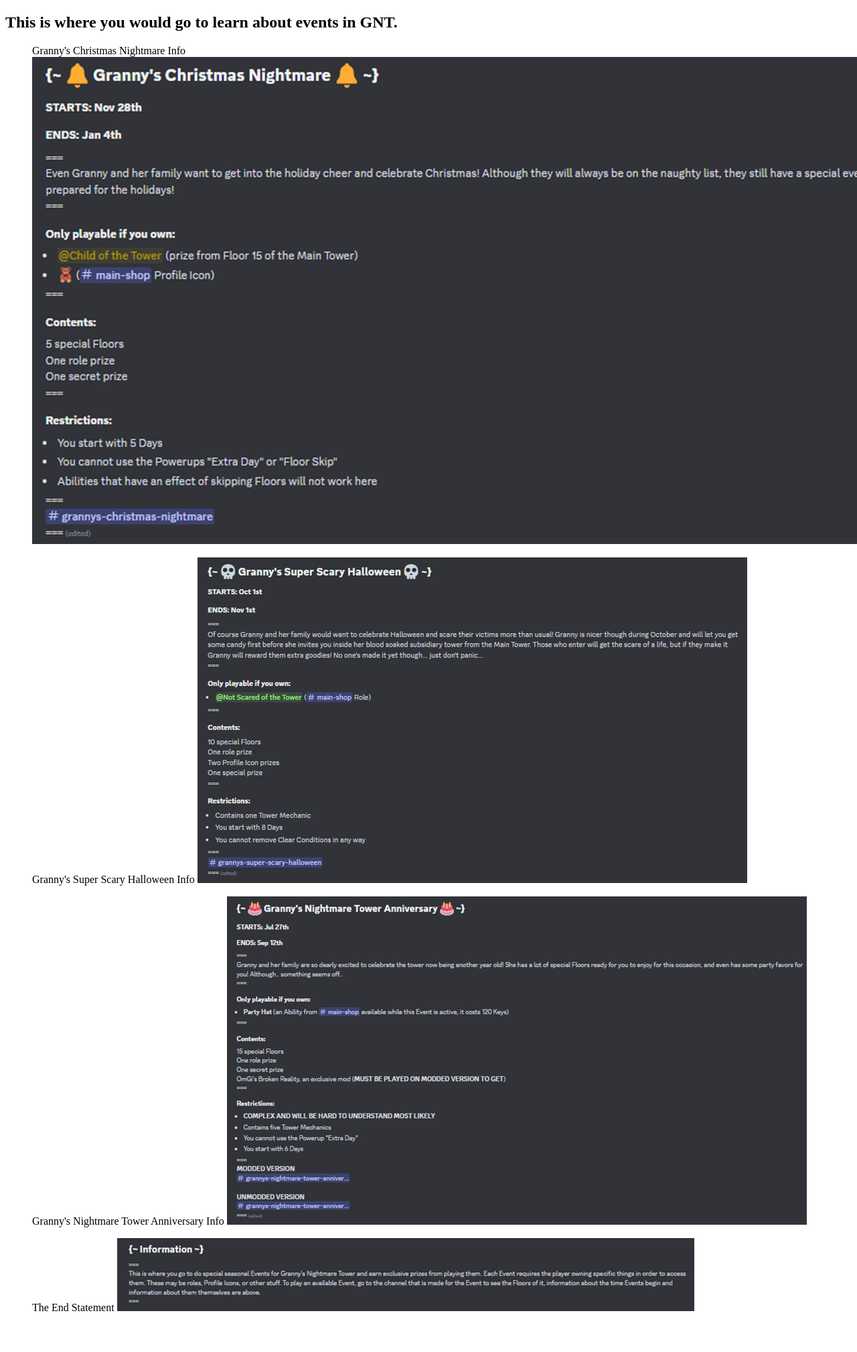
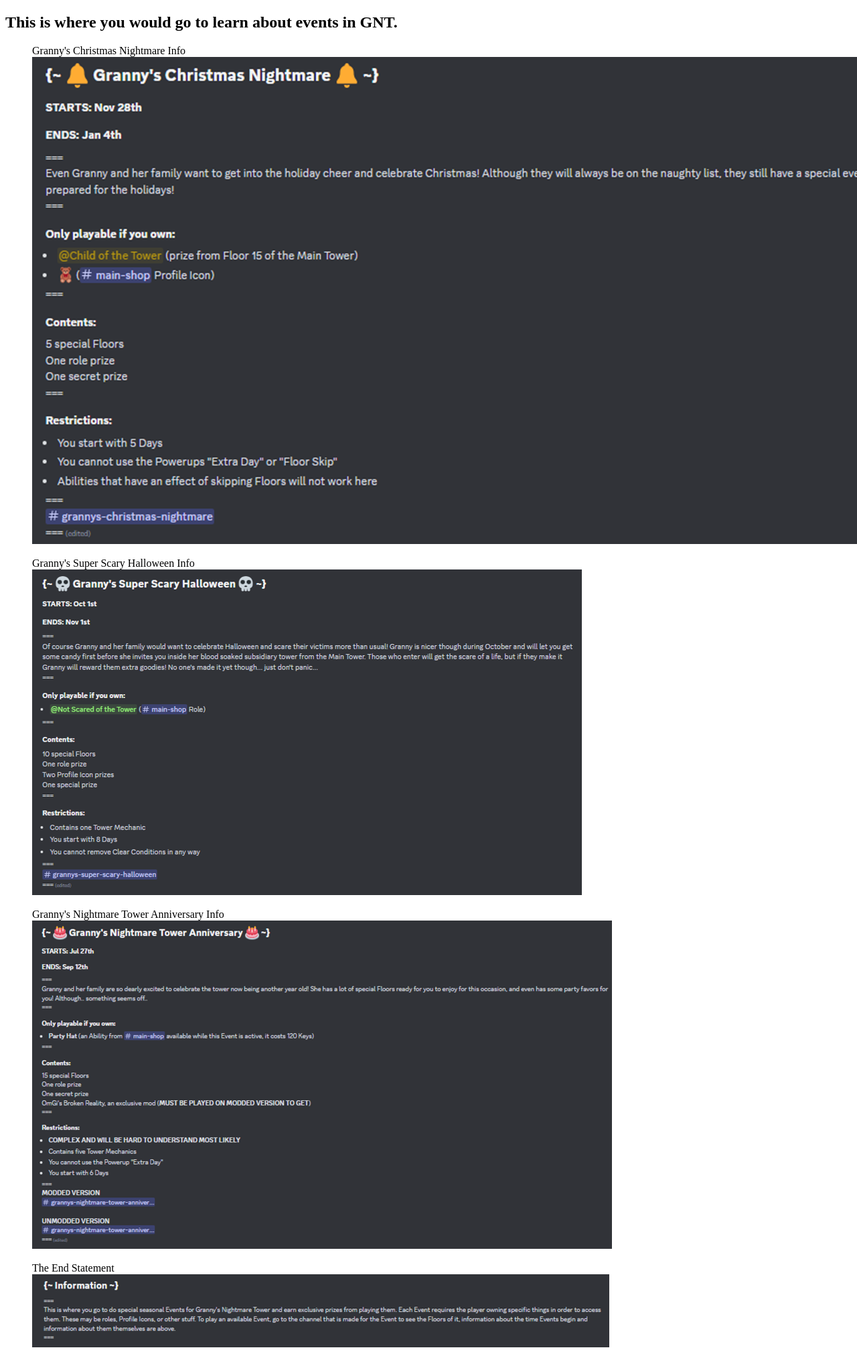
Before and after one commit to GrannysNightmareTower/GrannysNightmareTower.github.io, a plain HTML site: page events/large-events/events-information/index.html in a window 1280 px wide. Shown: the top 2018 px of the page at 67% size. Before the commit the page ends 1977 px from the top, so only its background shows below. Drawn offline with Linux system fonts and the light colour scheme.

Commit message:
Update index.html

```diff
--- a/events/large-events/events-information/index.html
+++ b/events/large-events/events-information/index.html
@@ -6,13 +6,13 @@
 </head>
 <body>
 <h2>This is where you would go to learn about events in GNT.</h2>
-<ul>Granny's Christmas Nightmare Info
+<ul>Granny's Christmas Nightmare Info <br>
 <img src="https://grannysnightmaretower.github.io/events/large-events/images/gcninfo.png"></ul>
-<ul>Granny's Super Scary Halloween Info
+<ul>Granny's Super Scary Halloween Info <br>
 <img src="https://grannysnightmaretower.github.io/events/large-events/images/gsshinfo.png"></ul>
-<ul>Granny's Nightmare Tower Anniversary Info
+<ul>Granny's Nightmare Tower Anniversary Info <br>
 <img src="https://grannysnightmaretower.github.io/events/large-events/images/gntanniversaryinfo.png"></ul>
-<ul>The End Statement
+<ul>The End Statement <br>
 <img src="https://grannysnightmaretower.github.io/events/large-events/images/eventsinfo.png"></ul>
 </body>
 </html>
```
